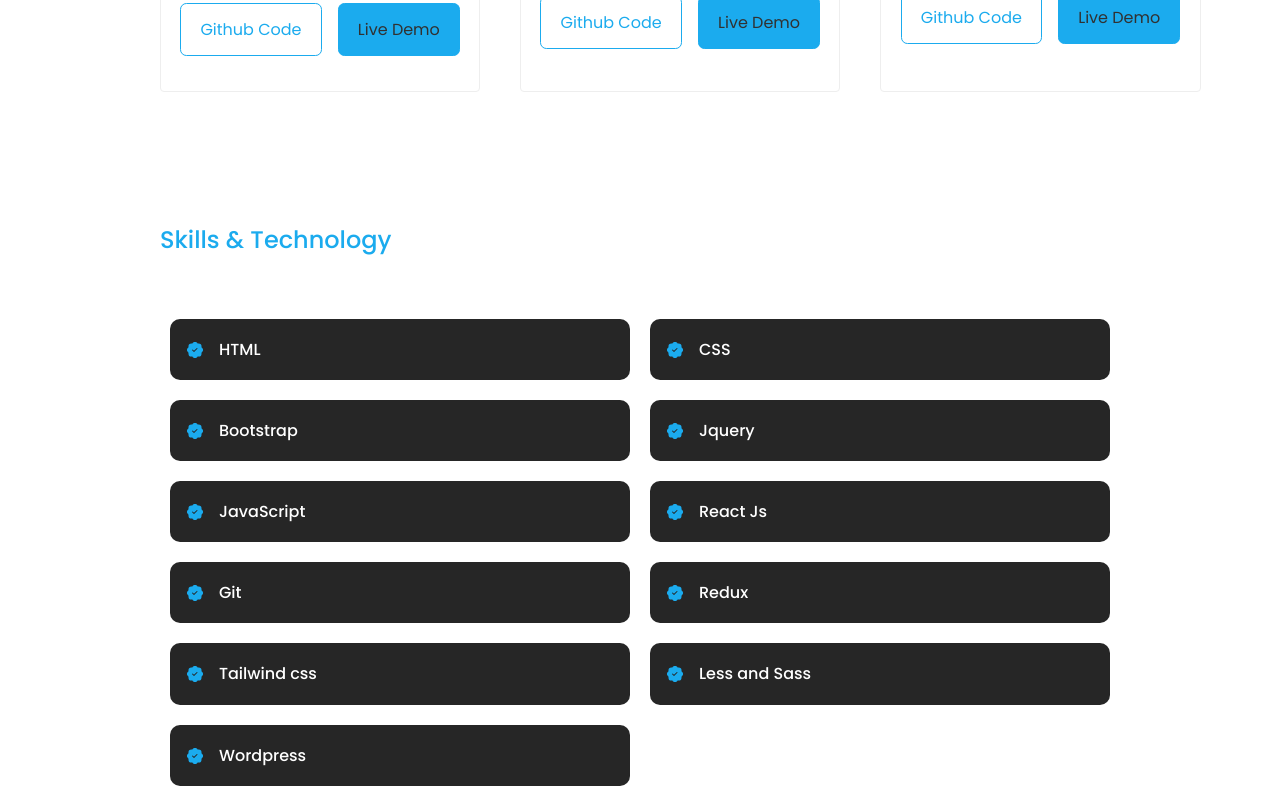
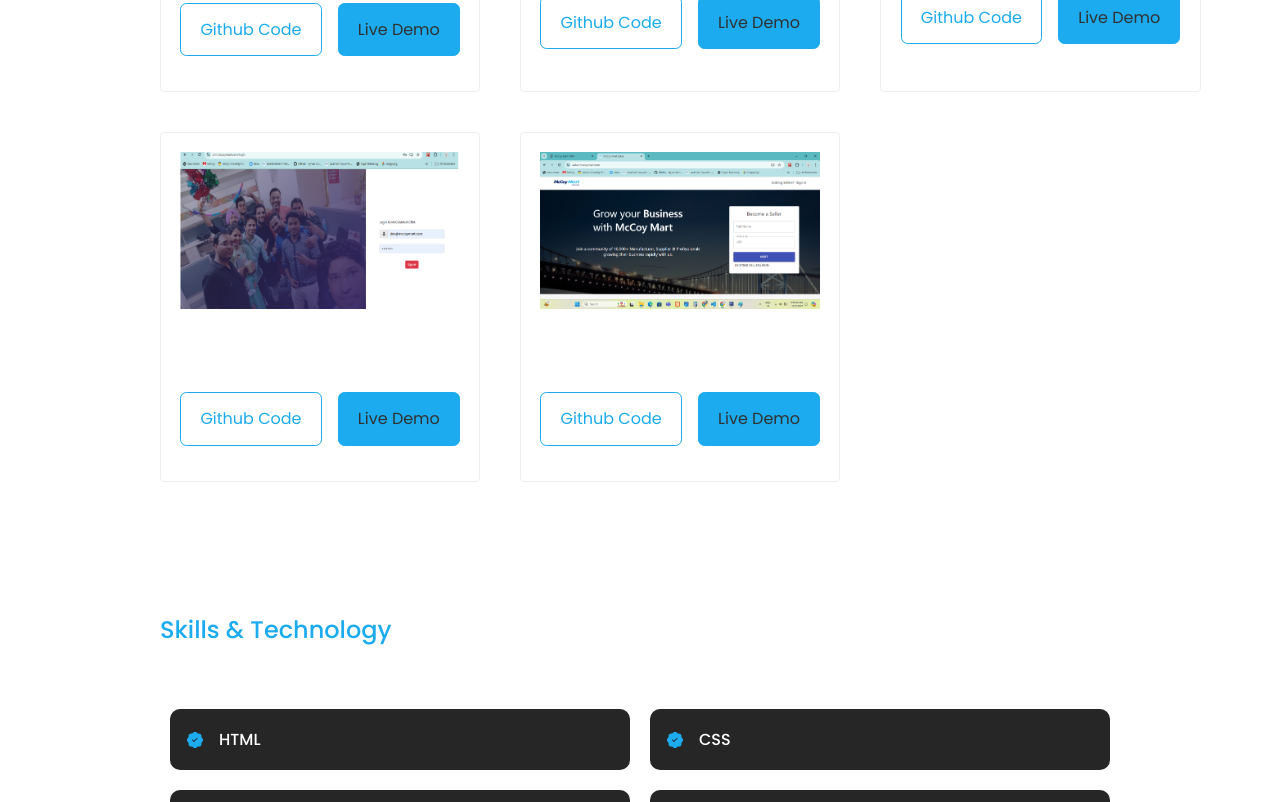
Before and after one commit to irshadali644/portfolio, a React (Create React App) app: page / in a window 1280 px wide. Shown: the part 680-1482 px from the top of the page. Built offline with nearby package versions, Linux system fonts and the light colour scheme.

Commit message:
project update

```diff
--- a/src/Components/Projects/mockData.js
+++ b/src/Components/Projects/mockData.js
@@ -2,6 +2,8 @@
 import crudApp from "../../Assets/crudApp.PNG";
 import rentPayment from "../../Assets/rentPayment.PNG";
 import project4 from "../../Assets/project4.PNG";
+import crm from "../../Assets/crm.png";
+import seller from "../../Assets/seller.png"
 
 export const projectData = [
   {
@@ -25,4 +27,18 @@ export const projectData = [
     githubCodeUrl: "https://github.com/irshadali644/crud-operation",
     demoUrl: "https://operations-crud.netlify.app/",
   },
+  {
+    id: 5,
+    image: crm,
+    title: "crm ",
+    githubCodeUrl: "",
+    demoUrl: "https://crm.mccoymart.com/login",
+  },
+  {
+    id: 6,
+    image: seller,
+    title: "seller ",
+    githubCodeUrl: "",
+    demoUrl: "https://seller.mccoymart.com/",
+  },
 ];
--- a/src/Components/Skills/mockData.js
+++ b/src/Components/Skills/mockData.js
@@ -11,5 +11,6 @@ export const skillData = [
    {id:"9", title:"Tailwind css", status:"Intermediate"},
    {id:"10", title:"Less and Sass", status:"Intermediate"},
    {id:"11", title:"Wordpress", status:"Intermediate"},
+   {id:"12", title:"Next Js", status:"Intermediate"},
 
 ];
```
Also changed, not shown: src/Assets/crm.png (added), src/Assets/seller.png (added).
